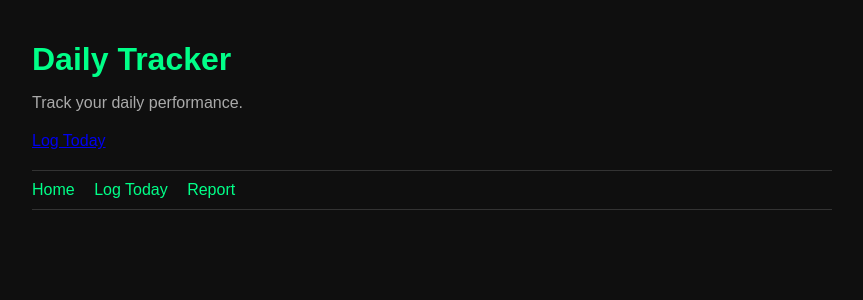
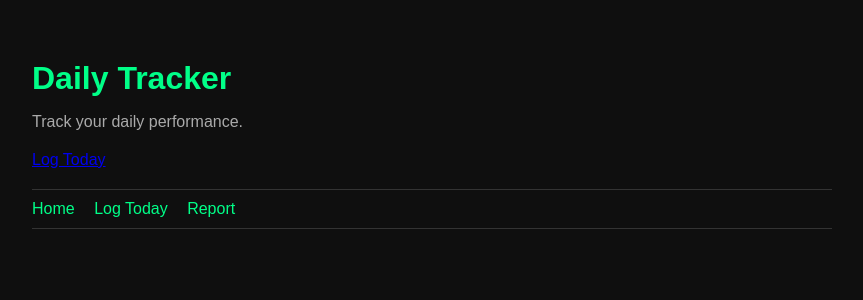
Before and after one commit to nikhildodla276-coder/tracker, a Flask app: page / in a window 1280 px wide. Shown: the top 300 px of the page, without its empty margins (208-1071 px from the left). Run offline with Flask 3, Linux system fonts and the light colour scheme.

Commit message:
feat: add container div and spacing

```diff
--- a/tracker/static/style.css
+++ b/tracker/static/style.css
@@ -35,3 +35,7 @@ nav {
     border-top: 1px solid #333333;
     border-bottom: 1px solid #333333;
 }
+
+.container {
+    margin-top: 40px;
+}
--- a/tracker/templates/index.html
+++ b/tracker/templates/index.html
@@ -6,6 +6,7 @@
     <link rel="stylesheet" href="/static/style.css">
 </head>
 <body>
+    <div class="container">
         <h1>Daily Tracker</h1>
         <p>Track your daily performance.</p>
         <a href="/log">Log Today</a>
@@ -14,5 +15,6 @@
             <a href="/log">Log Today</a>
             <a href="/report">Report</a>
         </nav>
+    </div>
 </body>
 </html>
```
Lines whose indentation alone changed are shown as unchanged.
